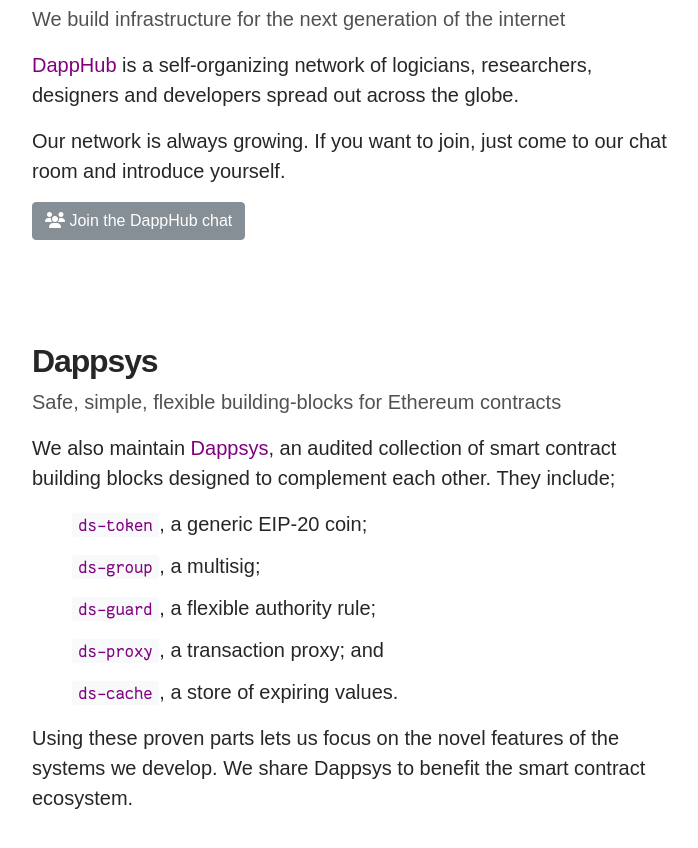
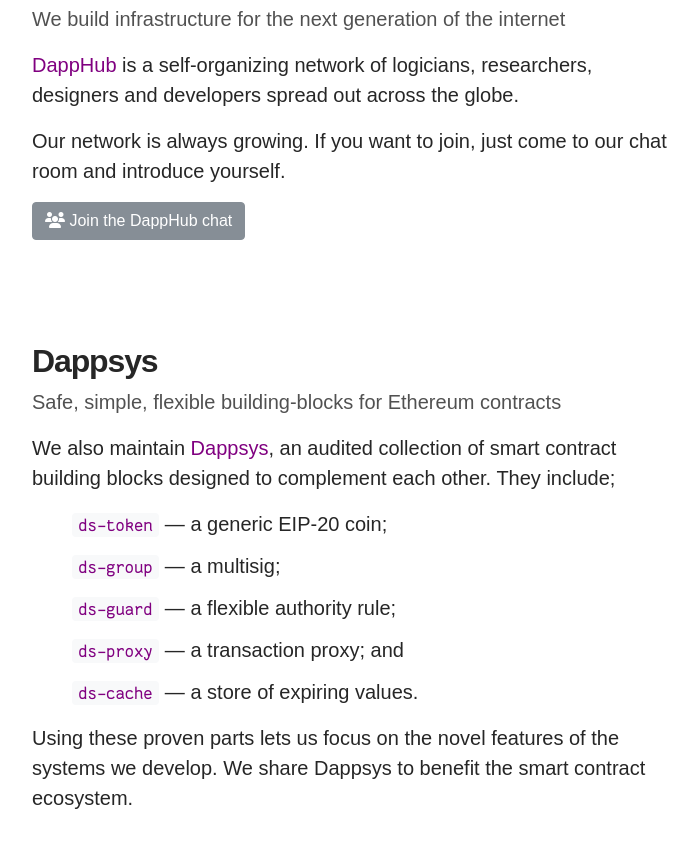
Before and after one commit to dapphub/dapp-tools, a Jekyll site: the page built from index.html, in a window 1280 px wide and 900 px high, scrolled down 1880 px, cut to the strip 31-879 px from the top of the window. Shown: the whole strip, without its empty margins (287-985 px from the left). Built offline with Jekyll 4.4.1, drawn with Linux system fonts in a browser that asks for light colours; nearby versions of some CDN libraries; some of the changed lines change nothing that is shown; some of the changed text lies outside the part shown.

Commit message:
typography

```diff
--- a/_includes/dappsys.html
+++ b/_includes/dappsys.html
@@ -6,23 +6,23 @@
 
 <ul>
   <li>
-    <code><a href={{ "dappsys/ds-token" | relative_url }}>ds-token</a></code>,
+    <code><a href={{ "dappsys/ds-token" | relative_url }}>ds-token</a></code> &mdash;
     a generic EIP-20 coin;
   </li>
   <li>
-    <code><a href={{ "dappsys/ds-multisig" | relative_url }}>ds-group</a></code>,
+    <code><a href={{ "dappsys/ds-multisig" | relative_url }}>ds-group</a></code> &mdash;
     a multisig;
   </li>
   <li>
-    <code><a href={{ "dappsys/ds-guard" | relative_url }}>ds-guard</a></code>,
+    <code><a href={{ "dappsys/ds-guard" | relative_url }}>ds-guard</a></code> &mdash;
     a flexible authority rule;
   </li>
   <li>
-    <code><a href={{ "dappsys/ds-proxy" | relative_url }}>ds-proxy</a></code>,
+    <code><a href={{ "dappsys/ds-proxy" | relative_url }}>ds-proxy</a></code> &mdash;
     a transaction proxy; and
   </li>
   <li>
-    <code><a href={{ "dappsys/ds-cache" | relative_url }}#>ds-cache</a></code>,
+    <code><a href={{ "dappsys/ds-cache" | relative_url }}#>ds-cache</a></code> &mdash;
     a store of expiring values.
   </li>
 </ul>
--- a/_layouts/home.html
+++ b/_layouts/home.html
@@ -10,7 +10,7 @@
             <h1>
               Tools for dapps
             </h1>
-            <p class="lead">Command-line friendly tools for blockchain development</p>
+            <p class="lead">Command-line&ndash;friendly tools for blockchain development</p>
             <p>{% include tools.html %}</p>
           </div>
         </div>
```
